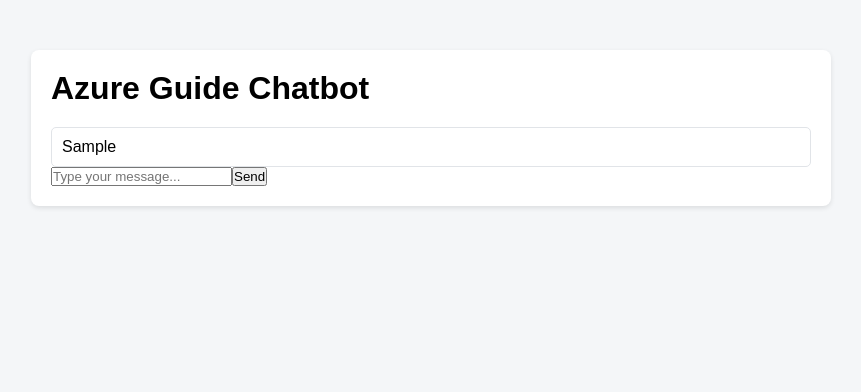
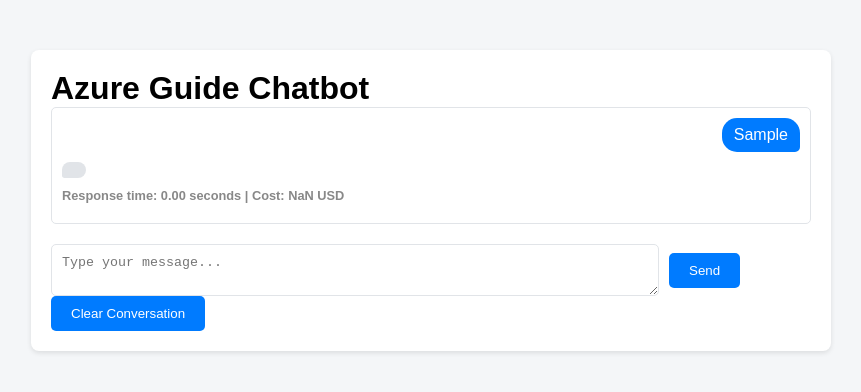
Before and after one commit to krunal310/openai-nextjs-aztutor, a Next.js app: page / in a window 1280 px wide. Both pictures are taken after typing "Sample" into the empty fields and a click on the button "Send". Shown: the top 392 px of the page, without its empty margins (209-1070 px from the left). Built offline with nearby package versions, Linux system fonts and the light colour scheme; no server answers.

Commit message:
Response time and cost feature add

```diff
--- a/pages/api/chat.js
+++ b/pages/api/chat.js
@@ -8,7 +8,12 @@
           });
 
           const data = await azureFunctionRes.json();
-        res.status(200).json(data);
+
+          // Directly extract the response, total_tokens, and cost from Azure function's response.
+          const { response, total_tokens, cost } = data;
+
+          res.status(200).json({ response, total_tokens, cost });
+
       } catch (error) {
           res.status(500).json({ error: "Error communicating with Azure function" });
       }
--- a/pages/index.js
+++ b/pages/index.js
@@ -1,6 +1,4 @@
 import { useState } from 'react';
-import styles from '../styles/Home.module.css';
-
 
 export default function Home() {
   const [chatLogs, setChatLogs] = useState([]);
@@ -9,8 +7,9 @@
   const handleSubmit = async (e) => {
     e.preventDefault();
 
-    // Append user message to chat
     setChatLogs(prevLogs => [...prevLogs, { role: 'user', content: userInput }]);
+
+    const startTime = Date.now();
 
     try {
       const res = await fetch('/api/chat', {
@@ -19,36 +18,54 @@
         body: JSON.stringify({ text: userInput }),
       });
 
+      const endTime = Date.now();
+      const responseTime = ((endTime - startTime) / 1000).toFixed(2);
+
       const data = await res.json();
+      const assistantReply = data.response;
+      const costDetails = `Response time: ${responseTime} seconds | Cost: ${parseFloat(data.cost).toFixed(6)} USD`;
 
-      // Append assistant message to chat
-      setChatLogs(prevLogs => [...prevLogs, { role: 'assistant', content: data.response }]);
+      setChatLogs(prevLogs => [...prevLogs, { role: 'assistant', content: assistantReply, details: costDetails }]);
+
     } catch (error) {
       console.error("There was an error sending your message", error);
+      setChatLogs(prevLogs => [...prevLogs, { role: 'assistant', content: "Sorry, I'm currently experiencing difficulties. Please try again later." }]);
     }
 
     setUserInput('');
   };
 
+  const handleClearConversation = () => {
+    setChatLogs([]);
+  };
 
   return (
-    <div className={styles.container}>
+    <div className="chatContainer">
       <h1>Azure Guide Chatbot</h1>
-      <div className={styles.chatbox}>
+      <div className="chatHistory">
         {chatLogs.map((log, index) => (
-          <div key={index} className={log.role}>
-            {log.content}
+          <div key={index} className="clearfix">
+            <div className={`message ${log.role}`}>
+                {log.content}
+            </div>
+            {log.role === 'assistant' && log.details && (
+                <div className="responseDetails">
+                    <span className="costDetails">{log.details}</span>
+                </div>
+              )}
           </div>
         ))}
       </div>
-      <form onSubmit={handleSubmit}>
-        <input
+      <form onSubmit={handleSubmit} className="inputContainer">
+        <textarea
+          className="inputBox"
           value={userInput}
           onChange={(e) => setUserInput(e.target.value)}
           placeholder="Type your message..."
         />
-        <button type="submit">Send</button>
+        <button type="submit" className="sendButton">Send</button>
       </form>
+      <button onClick={handleClearConversation} className="sendButton">Clear Conversation</button>
     </div>
   );
 }
--- a/styles/Home.module.css
+++ /dev/null
@@ -1,38 +0,0 @@
-.container {
-    max-width: 800px;
-    margin: 50px auto;
-    padding: 20px;
-    background-color: #fff;
-    border-radius: 8px;
-    box-shadow: 0 2px 5px rgba(0, 0, 0, 0.1);
-  }
-
-  .chatbox {
-    max-height: 400px;
-    overflow-y: auto;
-    border: 1px solid #e1e4e8;
-    padding: 10px;
-    margin-top: 20px;
-    border-radius: 5px;
-  }
-
-  .inputContainer {
-    margin-top: 20px;
-  }
-
-  .inputBox {
-    width: 70%;
-    padding: 10px;
-    border-radius: 5px;
-    border: 1px solid #e1e4e8;
-  }
-
-  .sendButton {
-    padding: 10px 20px;
-    margin-left: 10px;
-    background-color: #007bff;
-    color: white;
-    border: none;
-    border-radius: 5px;
-    cursor: pointer;
-  }
--- a/styles/globals.css
+++ b/styles/globals.css
@@ -10,3 +10,87 @@
   font-family: Arial, sans-serif;
   background-color: #f4f6f8;
 }
+
+/* ... existing global.css styles ... */
+
+.chatContainer {
+  max-width: 800px;
+  margin: 50px auto;
+  padding: 20px;
+  background-color: #fff;
+  border-radius: 8px;
+  box-shadow: 0 2px 5px rgba(0, 0, 0, 0.1);
+}
+
+.chatHistory {
+  max-height: 400px;
+  overflow-y: auto;
+  border: 1px solid #e1e4e8;
+  padding: 10px;
+  margin-bottom: 20px;
+  border-radius: 5px;
+}
+
+.message {
+  margin-bottom: 10px;
+  padding: 8px 12px;
+  border-radius: 15px;
+  max-width: 80%;
+  clear: both;
+  display: block;
+}
+
+.user {
+  background-color: #007bff;
+  color: white;
+  align-self: flex-end;
+  float: right;
+  border-bottom-right-radius: 5px;
+}
+
+.assistant {
+  background-color: #e1e4e8;
+  align-self: flex-start;
+  float: left;
+  border-bottom-left-radius: 5px;
+}
+
+.inputContainer {
+  display: flex;
+  align-items: center;
+}
+
+.inputBox {
+  width: 80%;
+  padding: 10px;
+  border-radius: 5px;
+  border: 1px solid #e1e4e8;
+  margin-right: 10px;
+}
+
+.sendButton {
+  padding: 10px 20px;
+  background-color: #007bff;
+  color: white;
+  border: none;
+  border-radius: 5px;
+  cursor: pointer;
+}
+
+.responseDetails {
+  font-size: 0.8em;
+  margin-top: 5px;
+  color: #888;
+  clear: both;
+  margin-bottom: 10px;
+}
+
+.costDetails {
+  font-weight: bold;
+}
+
+.clearfix::after {
+  content: "";
+  clear: both;
+  display: table;
+}
```
Lines whose indentation alone changed are shown as unchanged.
